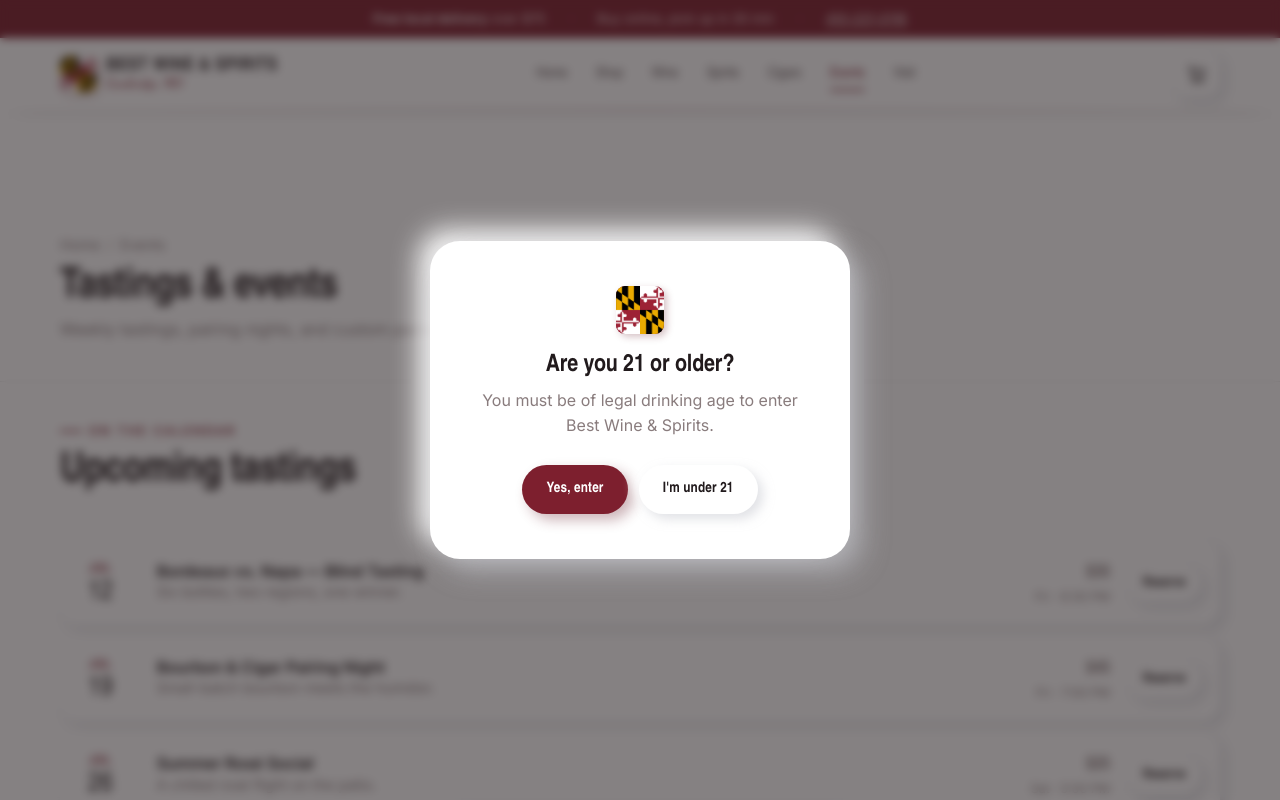
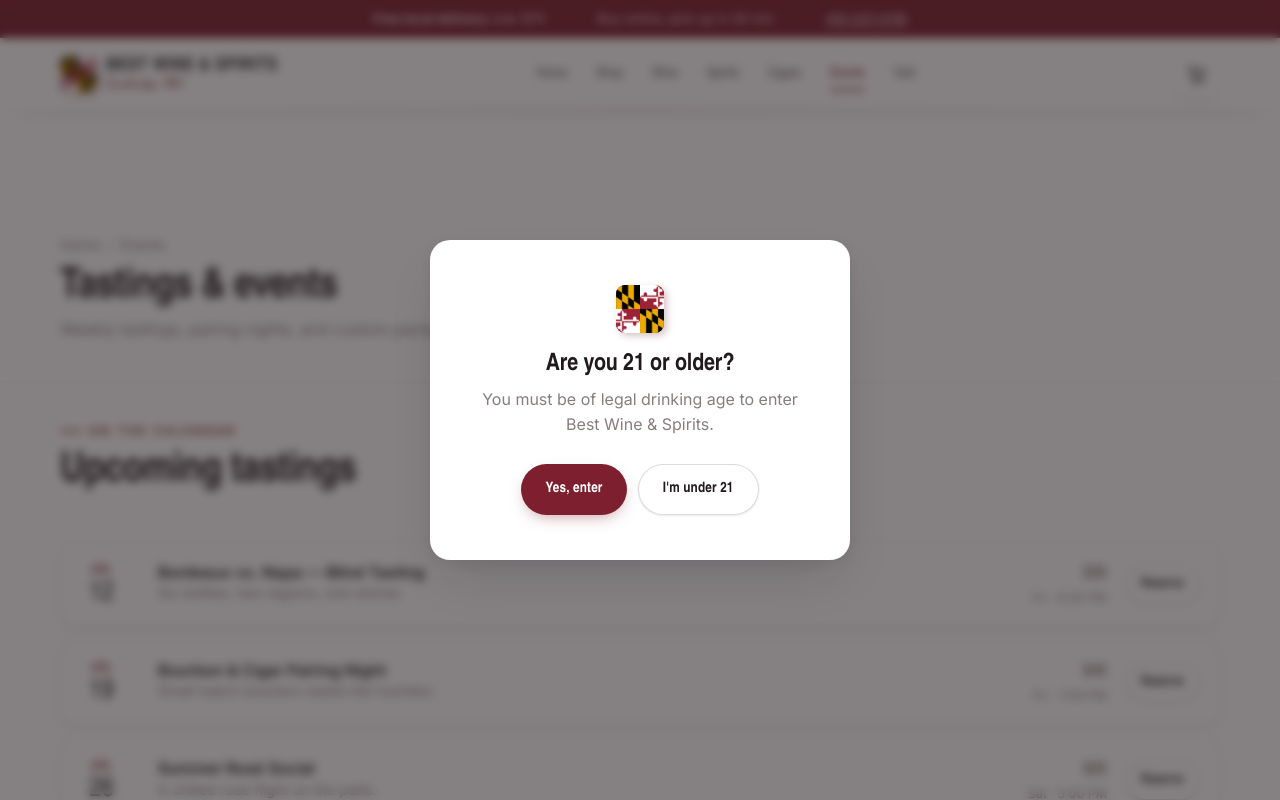
Before and after one commit to MRobot007/wine-shop, a Next.js app: page /events in a window 1280 px wide. Shown: the top 800 px of the page. Built offline with nearby package versions, Linux system fonts and the light colour scheme; a web font is replaced by a local one.

Commit message:
feat: minimal modern e-commerce redesign - crisp radii, clean single-direction shadows, hairline-bordered cards, flat buttons + inputs

```diff
--- a/styles/components.css
+++ b/styles/components.css
@@ -278,42 +278,42 @@
 .btn-primary {
   color: #fff;
   background: var(--wine);
-  box-shadow: 6px 6px 13px rgba(97, 21, 33, 0.32), -5px -5px 12px rgba(255, 255, 255, 0.5);
+  box-shadow: 0 6px 16px -6px rgba(125, 31, 46, 0.5);
 }
 .btn-primary:hover {
   background: var(--wine-deep);
   transform: translateY(-1px);
-  box-shadow: 8px 8px 18px rgba(97, 21, 33, 0.38), -7px -7px 16px rgba(255, 255, 255, 0.55);
+  box-shadow: 0 10px 22px -6px rgba(125, 31, 46, 0.55);
 }
 .btn-primary:active {
   transform: translateY(1px);
-  box-shadow: inset 3px 3px 8px rgba(70, 12, 22, 0.55), inset -3px -3px 8px rgba(255, 255, 255, 0.16);
+  box-shadow: 0 3px 10px -4px rgba(125, 31, 46, 0.45);
 }
 .btn-dark {
   color: #fff;
   background: var(--ink);
-  box-shadow: 6px 6px 13px rgba(20, 14, 16, 0.3), -5px -5px 12px rgba(255, 255, 255, 0.5);
+  box-shadow: 0 6px 16px -6px rgba(20, 14, 16, 0.4);
 }
 .btn-dark:hover {
   transform: translateY(-1px);
-  box-shadow: 8px 8px 18px rgba(20, 14, 16, 0.36), -7px -7px 16px rgba(255, 255, 255, 0.55);
+  box-shadow: 0 10px 22px -6px rgba(20, 14, 16, 0.45);
 }
 .btn-dark:active {
   transform: translateY(1px);
-  box-shadow: inset 3px 3px 8px rgba(0, 0, 0, 0.5), inset -3px -3px 8px rgba(255, 255, 255, 0.12);
 }
 .btn-outline {
   color: var(--ink);
   background: var(--surface);
-  box-shadow: var(--shadow-sm);
+  border: 1px solid var(--line-2);
+  box-shadow: var(--shadow-xs);
 }
 .btn-outline:hover {
   transform: translateY(-1px);
-  box-shadow: var(--shadow-md);
+  border-color: var(--ink);
+  box-shadow: var(--shadow-sm);
 }
 .btn-outline:active {
   transform: translateY(1px);
-  box-shadow: var(--nm-pressed);
 }
 .btn-ghost {
   color: var(--wine);
@@ -324,11 +324,12 @@
 }
 .btn-light {
   color: var(--wine);
-  background: #faf6ef;
-  box-shadow: 6px 6px 13px rgba(70, 30, 35, 0.2), -5px -5px 12px rgba(255, 255, 255, 0.5);
+  background: #fff;
+  box-shadow: 0 6px 16px -6px rgba(0, 0, 0, 0.28);
 }
 .btn-light:hover {
   transform: translateY(-1px);
+  box-shadow: 0 10px 22px -6px rgba(0, 0, 0, 0.32);
 }
 .btn-arrow {
   transition: transform var(--dur) var(--ease);
--- a/styles/pages.css
+++ b/styles/pages.css
@@ -1246,7 +1246,7 @@
 .pdp__buybar,
 .filters,
 .map {
-  border: none;
+  border: 1px solid var(--line);
   box-shadow: var(--shadow-sm);
 }
 .pdp__media,
--- a/styles/tokens.css
+++ b/styles/tokens.css
@@ -40,15 +40,15 @@
 
   --accent: var(--wine);
 
-  /* ---- Neumorphic shadow system (warm-grey dark + white light) ---- */
-  --nm-d: 196, 198, 205; /* soft neutral grey for shadows on white */
-  --shadow-xs: 4px 4px 8px rgba(var(--nm-d), 0.5), -4px -4px 8px rgba(255, 255, 255, 0.8);
-  --shadow-sm: 5px 5px 11px rgba(var(--nm-d), 0.5), -5px -5px 11px rgba(255, 255, 255, 0.82);
-  --shadow-md: 8px 8px 17px rgba(var(--nm-d), 0.55), -8px -8px 17px rgba(255, 255, 255, 0.85);
-  --shadow-lg: 12px 12px 26px rgba(var(--nm-d), 0.6), -12px -12px 26px rgba(255, 255, 255, 0.9);
-  --nm-inset: inset 5px 5px 10px rgba(var(--nm-d), 0.55), inset -5px -5px 10px rgba(255, 255, 255, 0.8);
-  --nm-inset-deep: inset 8px 8px 16px rgba(var(--nm-d), 0.6), inset -8px -8px 16px rgba(255, 255, 255, 0.85);
-  --nm-pressed: inset 3px 3px 6px rgba(var(--nm-d), 0.55), inset -3px -3px 6px rgba(255, 255, 255, 0.7);
+  /* ---- Clean soft shadow system (minimal e-commerce) ---- */
+  --shadow-color: 22, 20, 28;
+  --shadow-xs: 0 1px 2px rgba(var(--shadow-color), 0.05), 0 1px 3px rgba(var(--shadow-color), 0.05);
+  --shadow-sm: 0 1px 3px rgba(var(--shadow-color), 0.05), 0 5px 12px -4px rgba(var(--shadow-color), 0.07);
+  --shadow-md: 0 2px 6px rgba(var(--shadow-color), 0.05), 0 12px 28px -8px rgba(var(--shadow-color), 0.12);
+  --shadow-lg: 0 4px 12px rgba(var(--shadow-color), 0.06), 0 24px 52px -14px rgba(var(--shadow-color), 0.18);
+  --nm-inset: inset 0 0 0 1px var(--line-2);
+  --nm-inset-deep: inset 0 0 0 1px var(--line-2);
+  --nm-pressed: inset 0 2px 6px rgba(var(--shadow-color), 0.1);
 
   /* Typography */
   --font-display: "Georama", "Arial Narrow", system-ui, sans-serif;
@@ -72,10 +72,10 @@
   --maxw: 1240px;
   --maxw-narrow: 720px;
 
-  /* Radii — hyper-rounded, pillowed */
-  --radius-sm: 14px;
-  --radius: 18px;
-  --radius-lg: 30px;
+  /* Radii — moderate & crisp (minimal e-commerce) */
+  --radius-sm: 10px;
+  --radius: 14px;
+  --radius-lg: 20px;
   --radius-pill: 999px;
 
   /* Motion */
```
